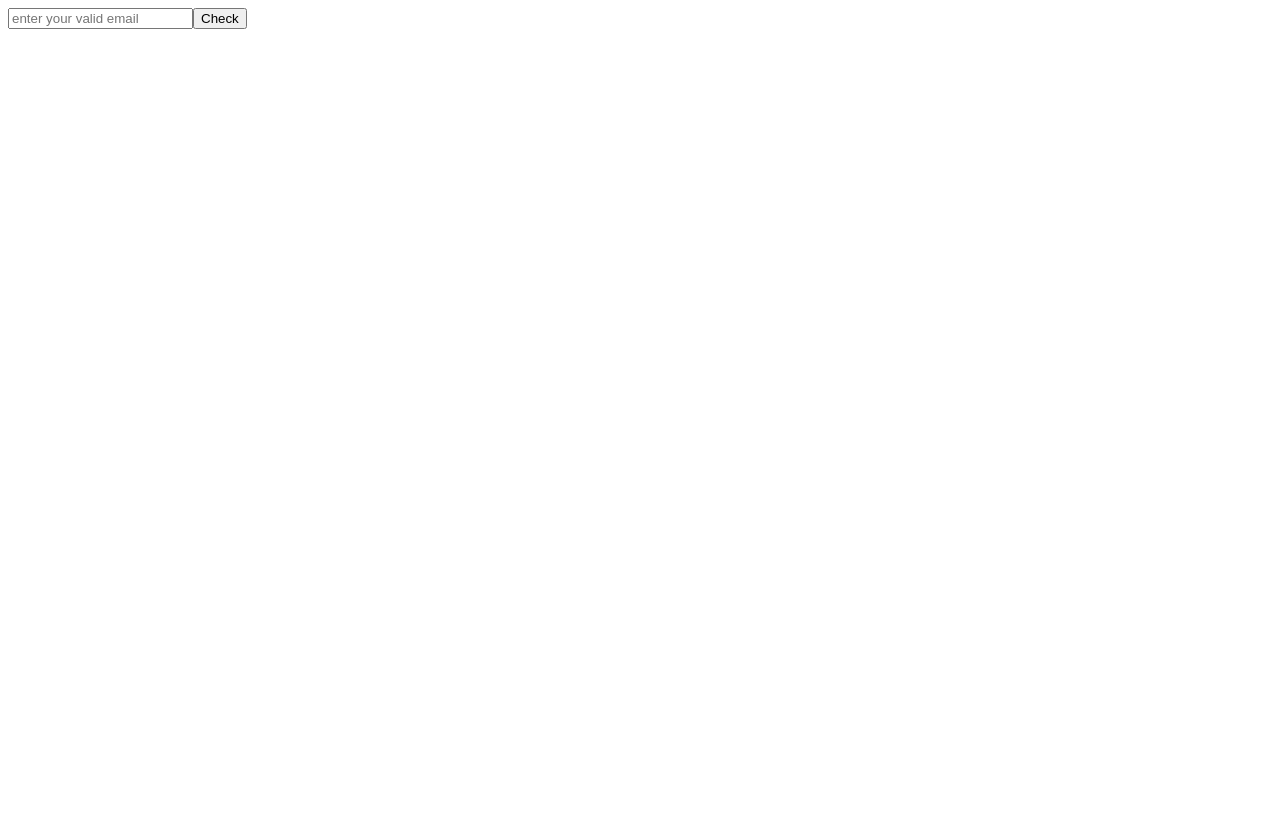
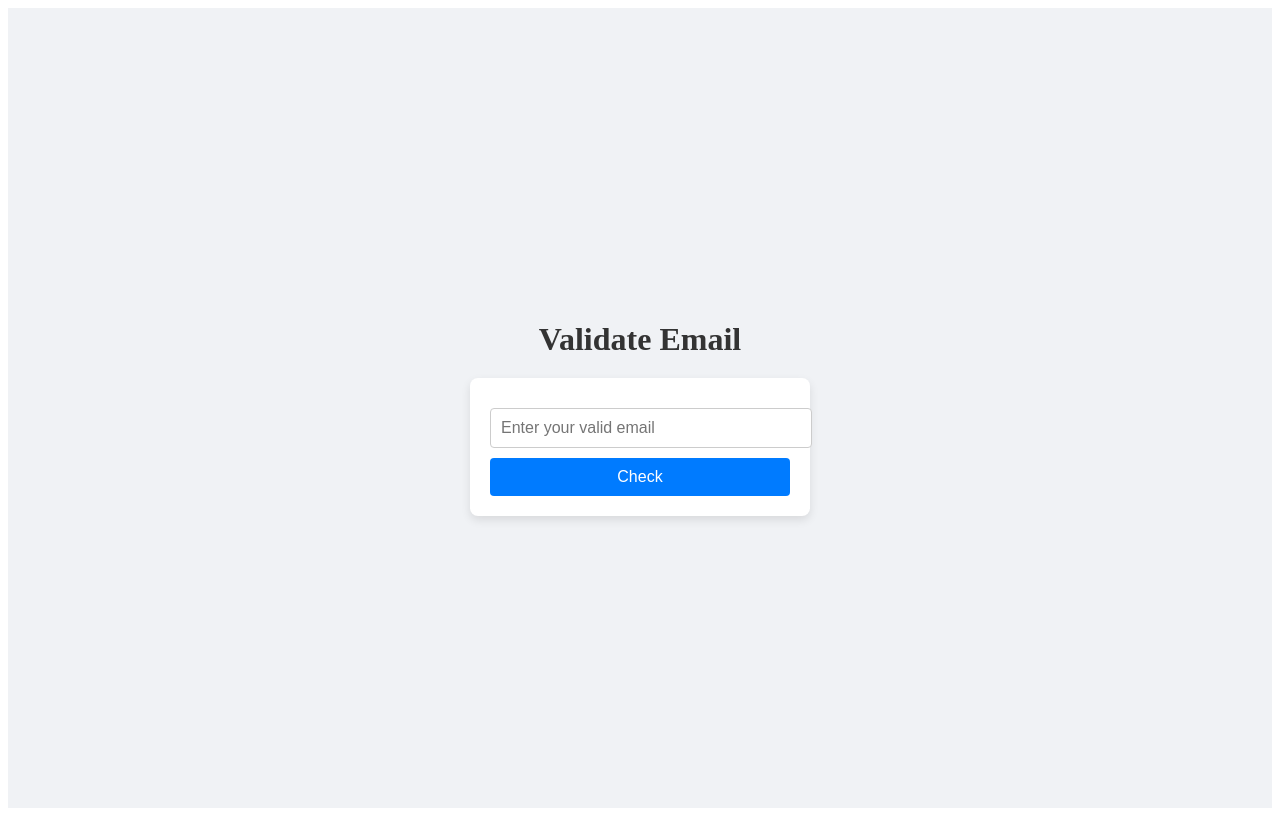
Before and after one commit to lucky-panchal/Coffee-Project-Team, a React (Create React App) app: page /validate in a window 1280 px wide. Built offline with nearby package versions, Linux system fonts and the light colour scheme.

Commit message:
Modified Code

```diff
--- a/src/components/Validate.jsx
+++ b/src/components/Validate.jsx
@@ -1,14 +1,16 @@
-import React from 'react'
-import { useNavigate } from 'react-router-dom'
+import React from 'react';
+import { useNavigate } from 'react-router-dom';
 import { useForm } from 'react-hook-form';
 import { ToastContainer, toast } from 'react-toastify';
 import "react-toastify/dist/ReactToastify.css";
+import './Validate.css';
+
 const Validate = () => {
-    const {register, handleSubmit, formState : {errors}} = useForm();
+    const { register, handleSubmit, formState: { errors } } = useForm();
     const navigate = useNavigate();
+
     const onSubmit = async (data) => {
         try {
-
             const res = await fetch(`http://localhost:3030/validate`, {
                 method: "POST",
                 headers: {
@@ -29,26 +31,31 @@ const Validate = () => {
                 });
             }
         } catch (error) {
-                    console.error( error.message || "Invalid API or no internet connection");
+            console.error(error.message || "Invalid API or no internet connection");
         }
     }
 
     return (
-    <div>
-        <form  onSubmit= {handleSubmit(onSubmit)}>
-      <input {...register('email', {
-          required: "email required",
+        <div className="container">
+            <h1>Validate Email</h1>
+            <form onSubmit={handleSubmit(onSubmit)}>
+                <input
+                    {...register('email', {
+                        required: "Email is required",
                         pattern: {
                             value: /^[^\s@]+@[^\s@]+\.[^\s@]+$/,
-            message: " email invalid format"
+                            message: "Invalid email format"
                         }
-        })} type="text" placeholder='enter your valid email'/>
+                    })}
+                    type="text"
+                    placeholder='Enter your valid email'
+                />
                 {errors.email && <p>{errors.email.message}</p>}
-     <button  type='submit'>Check</button>
+                <button type='submit'>Check</button>
             </form>
-    <ToastContainer/>
+            <ToastContainer />
         </div>
-  )
+    );
 }
 
 export default Validate;
```
Lines whose indentation alone changed are shown as unchanged.
